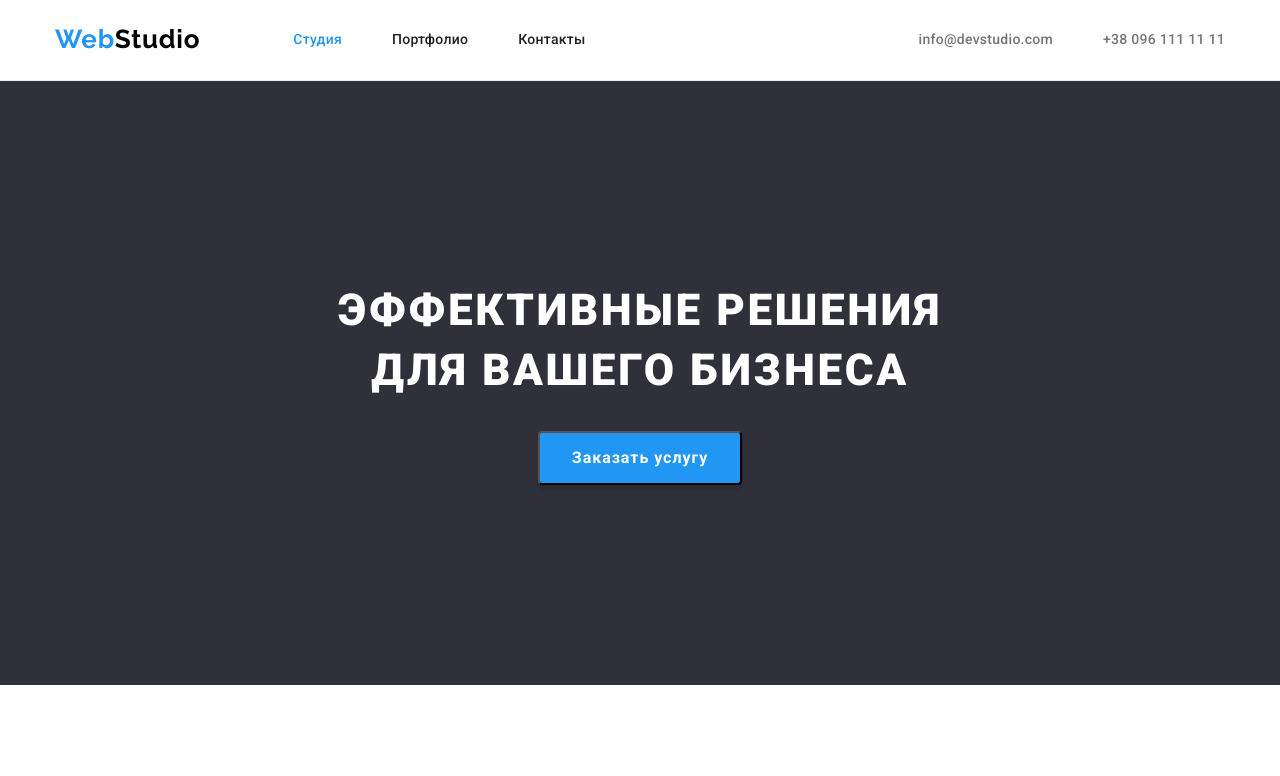
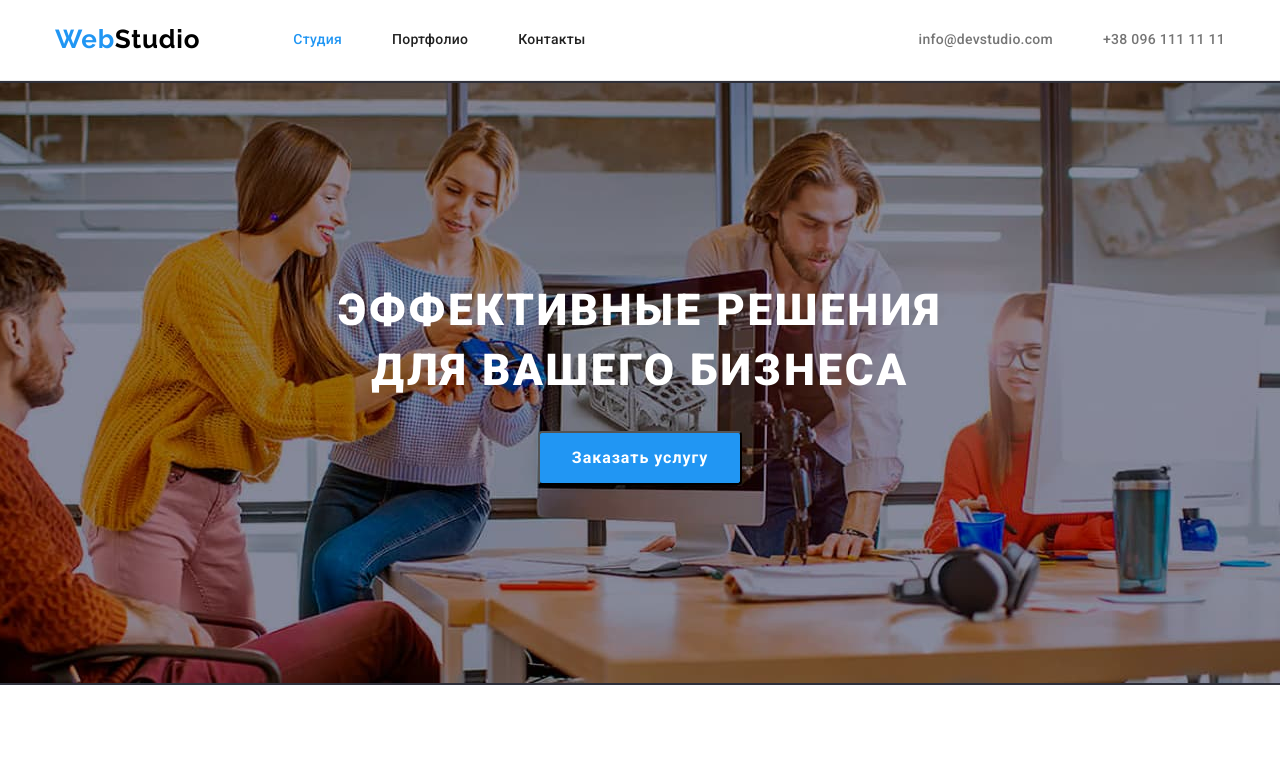
Before and after one commit to VladBodnar/goit-markup-hw-04, a plain HTML site: page index.html in a window 1280 px wide. Shown: the top 776 px of the page. Drawn offline with nearby package versions, Linux system fonts and the light colour scheme.

Commit message:
Update styles.css

```diff
--- a/css/styles.css
+++ b/css/styles.css
@@ -158,10 +158,17 @@ header {
 /*Герой*/
 
 .hero {
+  max-width: 1600px;
+  margin-right: auto;
+  margin-left: auto;
   padding-top: 200px;
   padding-bottom: 200px;
+  text-align: center;
   background-color: var(--dark-bg-cl);
-  text-align: center;
+  background-image: url(../images/fon/fon.jpg);
+  background-repeat: no-repeat;
+  background-position: center;
+
 }
 
 .hero-title {
```
